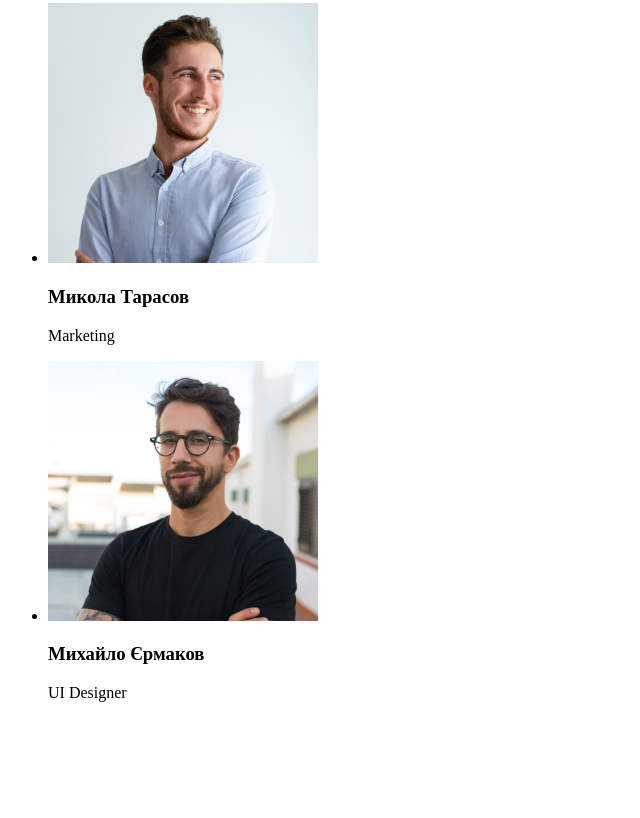
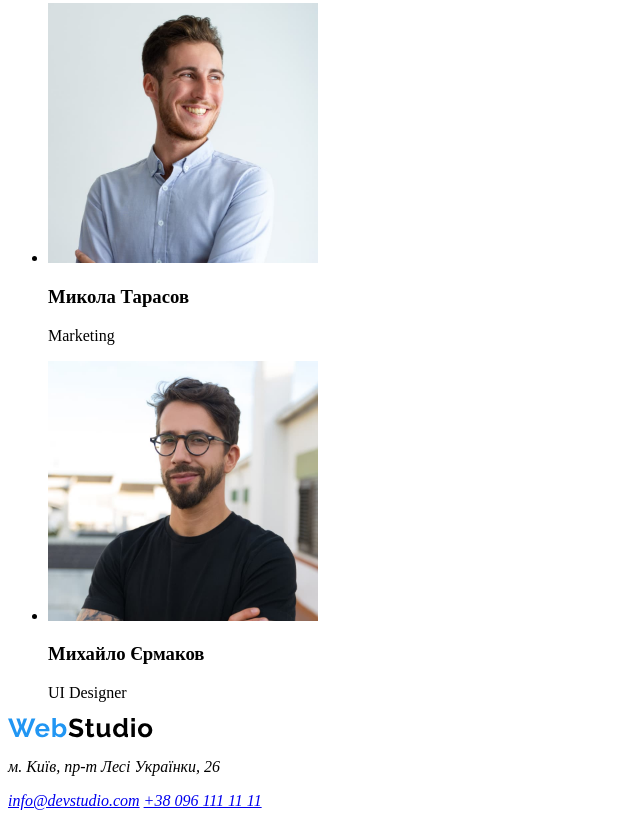
Before and after one commit to Stanislav-lebid/goit-markup-hw-01, a plain HTML site: page index.html in a window 1280 px wide. Shown: the part 2339-3157 px from the top of the page, without its empty margins (0-640 px from the left). Before the commit the page ends 3057 px from the top, so only its background shows below. Drawn offline with Linux system fonts and the light colour scheme.

Commit message:
Add footer

```diff
--- a/index.html
+++ b/index.html
@@ -98,5 +98,18 @@
         </ul>
     </section>
 </main>
+<!--Футер-->
+<footer>
+    <!--Лого-->
+    <a href="index.html">
+        <img src="./images/SVG/WebStudio.svg" alt="logo">
+    </a>
+    <!--Контактна інформація-->
+    <address>
+        <p>м. Київ, пр-т Лесі Українки, 26</p>
+        <a href="mailto:info@devstudio.com">info@devstudio.com</a>
+        <a href="tel:+38 096 111 11 11">+38 096 111 11 11</a>
+    </address>
+</footer>
 </body>
 </html>
```
